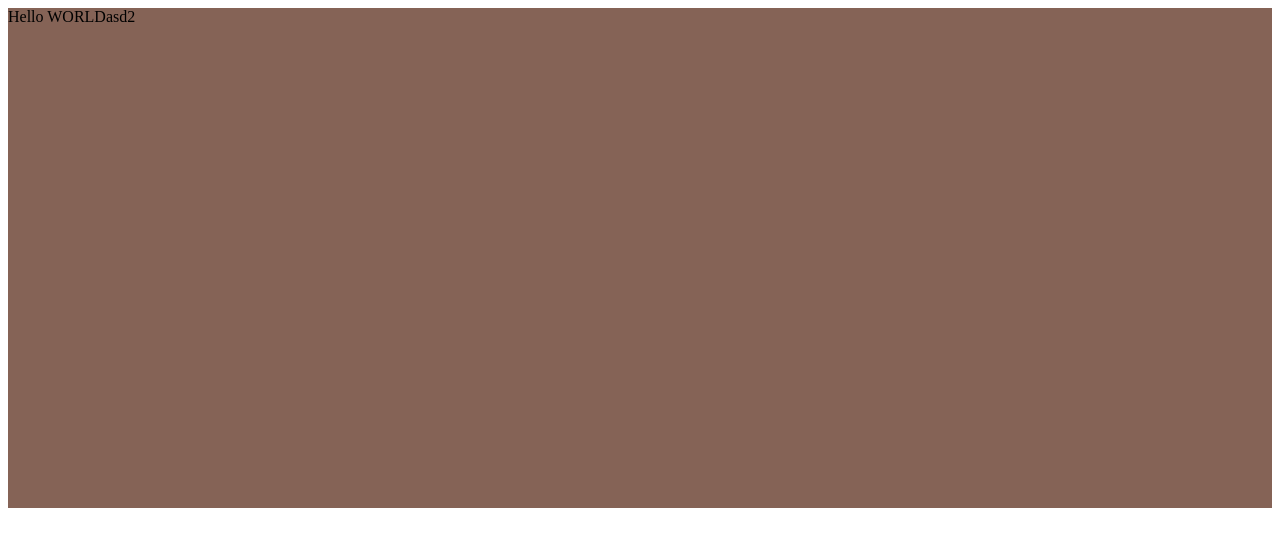
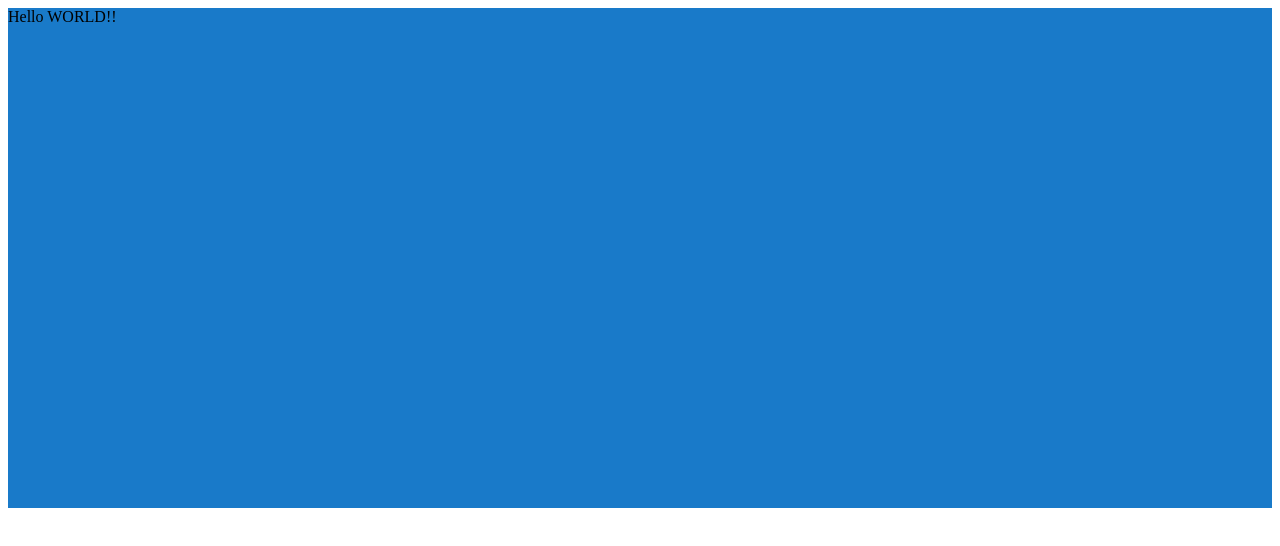
Before and after one commit to Geonosis34/E13, a website built with webpack: page index.html in a window 1280 px wide. Built offline with nearby package versions, Linux system fonts and the light colour scheme.

Commit message:
next chapter

```diff
--- a/src/index.js
+++ b/src/index.js
@@ -2,7 +2,7 @@ import './style.css';
 import printMe from './print.js';
 
 console.log("Hello World");
-document.getElementById("container").innerHTML = "Hello WORLDasd2";
+document.getElementById("container").innerHTML = "Hello WORLD!!";
 
 if (module.hot) {
     module.hot.accept('./print.js', function() {
--- a/src/style.css
+++ b/src/style.css
@@ -1,5 +1,5 @@
 #container {
     min-width: 500px;
     min-height: 500px;
-    background-color: rgb(133, 99, 86);
+    background-color: rgb(25, 122, 201);
 }
```
Also changed, not shown: dist/main.js.
